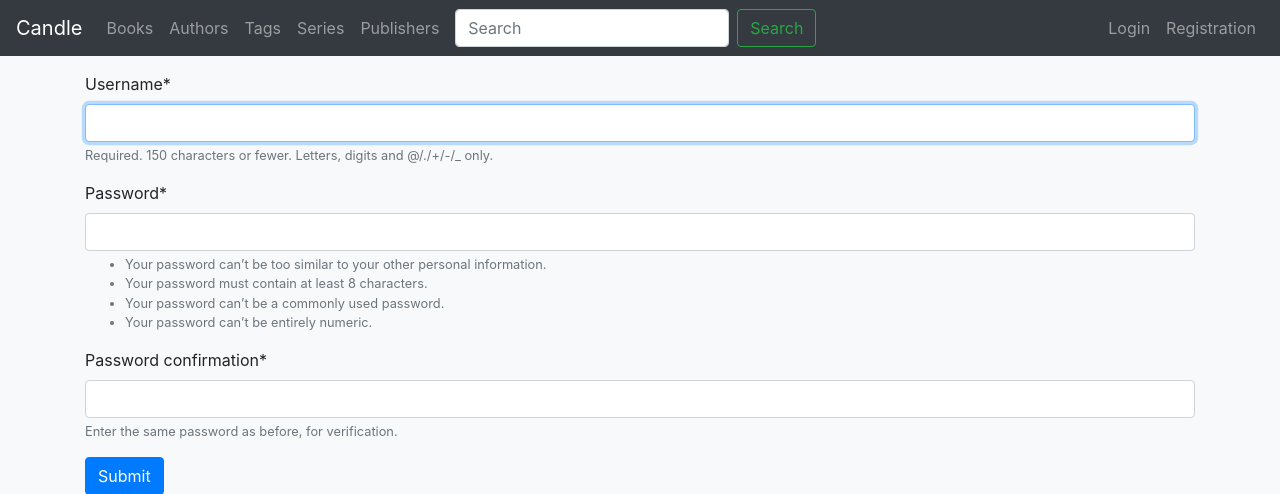
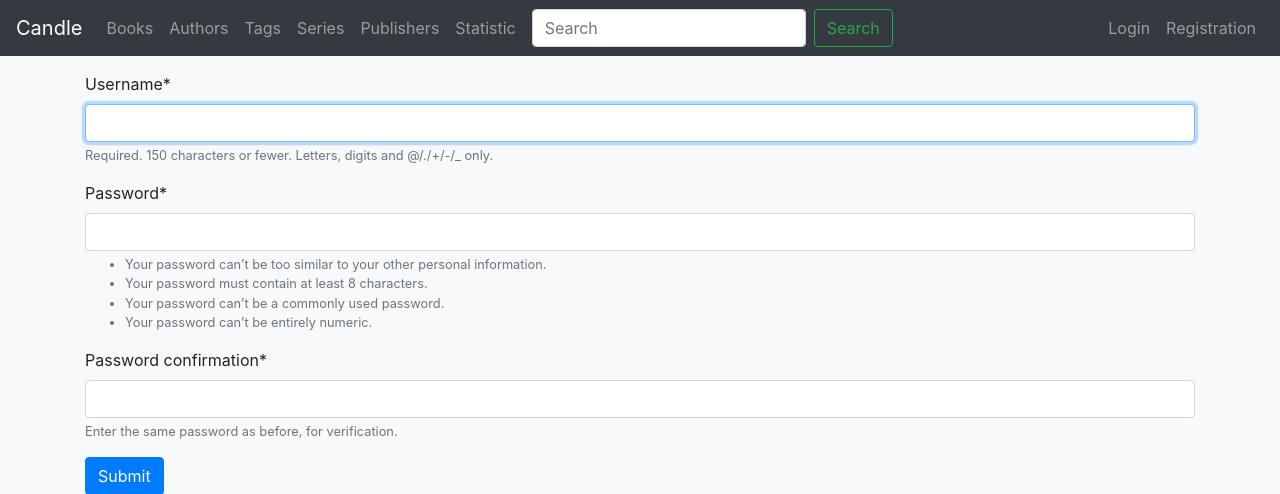
Before and after one commit to IllusionOfControl/candle, a Django app: page /auth/registration/ in a window 1280 px wide. Shown: the top 494 px of the page. Run offline with Django 3.2, Linux system fonts and the light colour scheme; some libraries are stand-ins or nearby versions.

Commit message:
some fixes

```diff
--- a/bookstore/forms.py
+++ b/bookstore/forms.py
@@ -2,7 +2,7 @@ from django import forms
 from django.core.validators import FileExtensionValidator
 from .models import *
 
-VALID_FILES_EXT = ['pdf', 'djvu', 'epub', 'fb2']
+VALID_FILES_EXT = ['pdf', 'djvu', 'epub', 'fb2', 'cbr', 'chm', 'html', 'mobi', 'odt', 'opf', 'rtf', 'txt']
 VALID_COVER_EXT = ['jpg', 'jpeg', 'png']
 
 
--- a/bookstore/templates/_base.html
+++ b/bookstore/templates/_base.html
@@ -5,6 +5,7 @@
 {% url 'tag-list' as taglist_url %}
 {% url 'publisher-list' as publisherlist_url %}
 {% url 'series-list' as serieslist_url %}
+{% url 'statistic' as statistic_url %}
 
 <!DOCTYPE html>
 <html lang="en">
@@ -41,6 +42,10 @@
             <li class="nav-item">
                 <a class="nav-link {% if request.path == publisherlist_url %} active {% endif %}"
                    href="{% url 'publisher-list' %}">Publishers</a>
+            </li>
+            <li class="nav-item">
+                <a class="nav-link {% if request.path == statistic_url %} active {% endif %}"
+                   href="{% url 'statistic' %}">Statistic</a>
             </li>
         </ul>
         <form class="form-inline my-2 my-lg-0" action="{% url 'search' %}">
@@ -136,7 +141,4 @@
         crossorigin="anonymous"></script>
 <script src="/static/js/bootstrap.js"></script>
 
-<link href="https://cdn.jsdelivr.net/npm/select2@4.1.0-rc.0/dist/css/select2.min.css" rel="stylesheet" />
-<script src="https://cdn.jsdelivr.net/npm/select2@4.1.0-rc.0/dist/js/select2.min.js"></script>
-
 </html>
```
